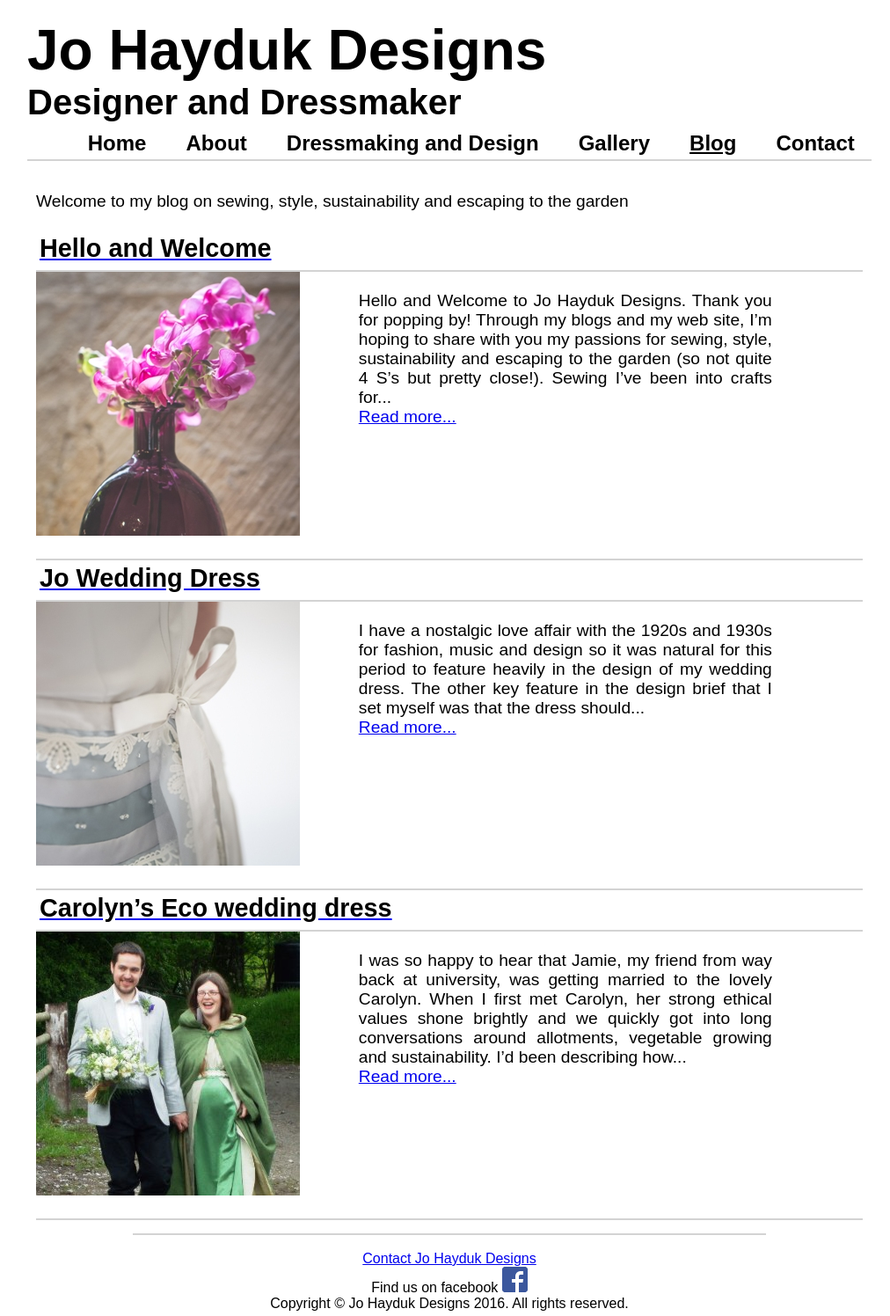
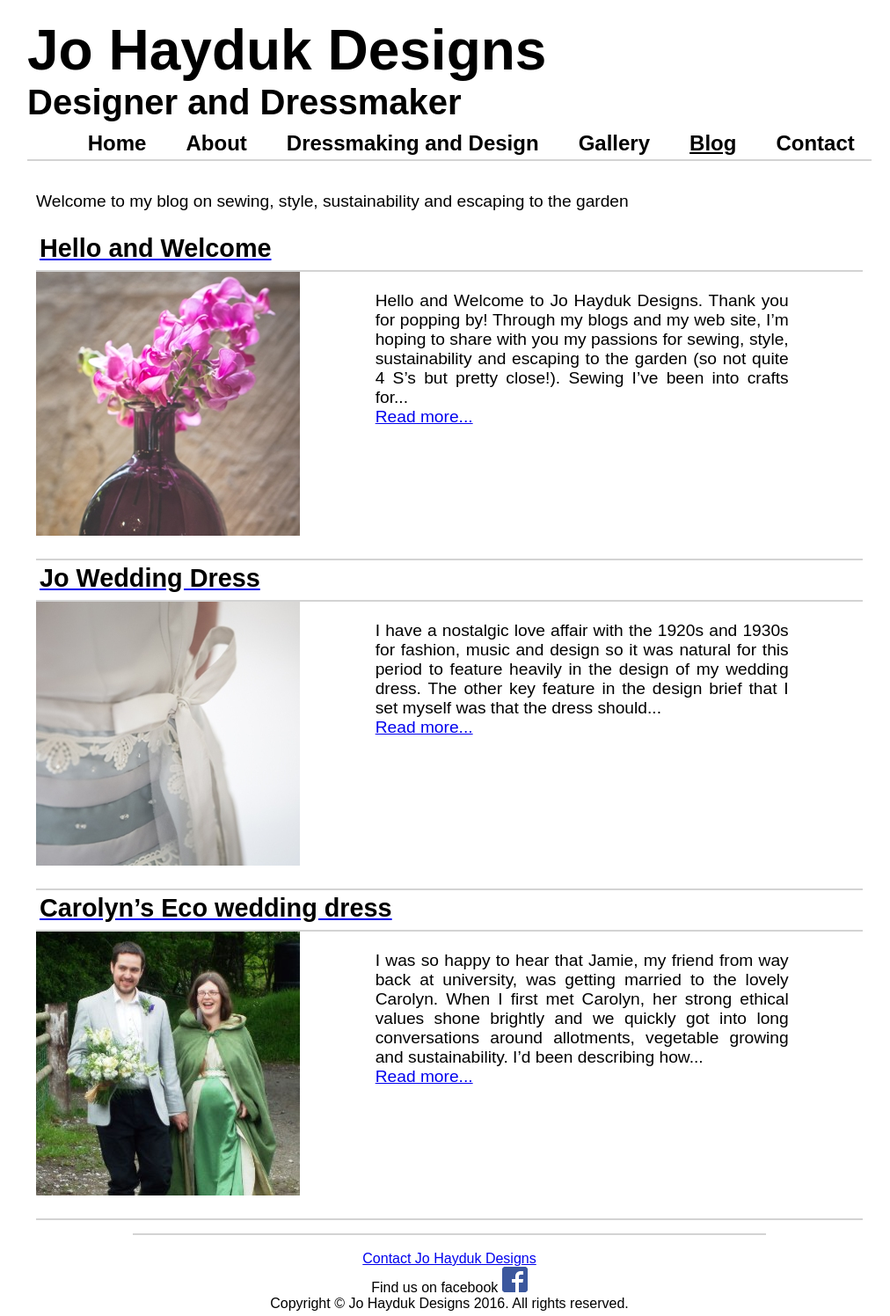
Before and after one commit to py1sl/jhdesigns_website, a Jekyll site: the page built from _pages/blog/index.html, in a window 1280 px wide. Shown: the whole page at 88% size, without its empty margins (129-1141 px from the left). Built offline with Jekyll 4.4.1, drawn with Linux system fonts in a browser that asks for light colours; some web fonts are replaced.

Commit message:
update for mobile

```diff
--- a/css/main.css
+++ b/css/main.css
@@ -279,7 +279,7 @@
 display:inline-block;
 height:300px;
 vertical-align:top;
-margin-left: 1cm;
+margin-left: 1.5cm;
 }
 
 #centred_text
```
